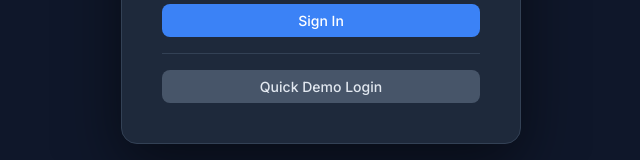
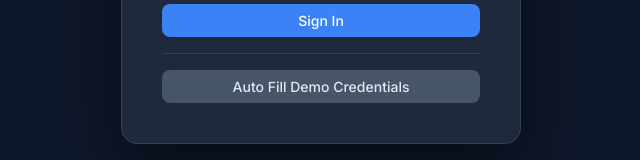
Before and after one commit to eakarsu/AIVideoIntelligence, a React (Vite) app in the folder frontend/: page /login in a window 1280 px wide. Shown: the part 508-668 px from the top of the page, without its empty margins (319-959 px from the left). Built offline with nearby package versions, Linux system fonts and the light colour scheme.

Commit message:
Commit pending workspace changes

```diff
--- a/frontend/src/pages/Login.jsx
+++ b/frontend/src/pages/Login.jsx
@@ -73,7 +73,7 @@ export default function Login() {
 
         <div className="login-demo">
           <button type="button" className="btn btn-accent btn-full" onClick={handleDemo}>
-            Quick Demo Login
+            Auto Fill Demo Credentials
           </button>
         </div>
       </div>
```
